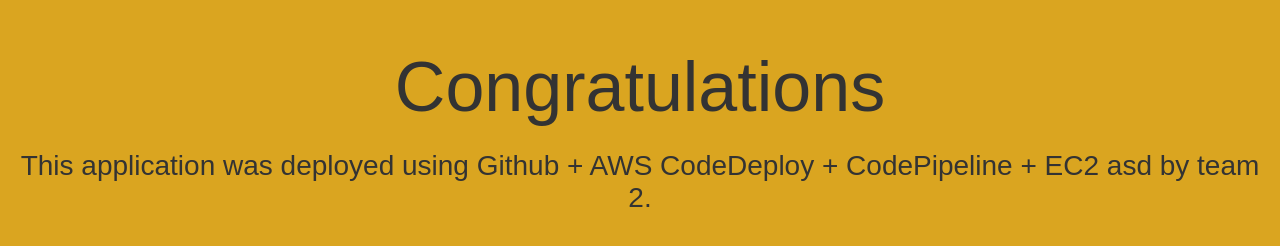
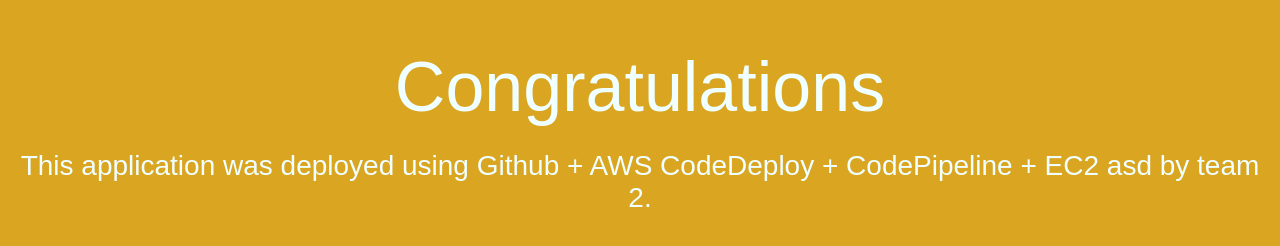
Before and after one commit to Ethiopica/AWSSampleApp, a plain HTML site: page index.html in a window 1280 px wide. Drawn offline with Linux system fonts and the light colour scheme.

Commit message:
color-update

```diff
--- a/index.html
+++ b/index.html
@@ -1,5 +1,6 @@
 <!DOCTYPE html>
 <html>
+
 <head>
   <meta charset="utf-8" />
   <title>Sample Deployment</title>
@@ -15,15 +16,18 @@
       font-size: 500%;
       font-weight: normal;
       margin-bottom: 0;
+      color: azure;
     }
 
     h2 {
       font-size: 200%;
       font-weight: normal;
       margin-bottom: 0;
+      color: azure;
     }
   </style>
 </head>
+
 <body>
   <div align="center">
     <h1>Congratulations</h1>
@@ -33,4 +37,5 @@
     </h2>
   </div>
 </body>
+
 </html>
```
Lines whose indentation alone changed are shown as unchanged.
